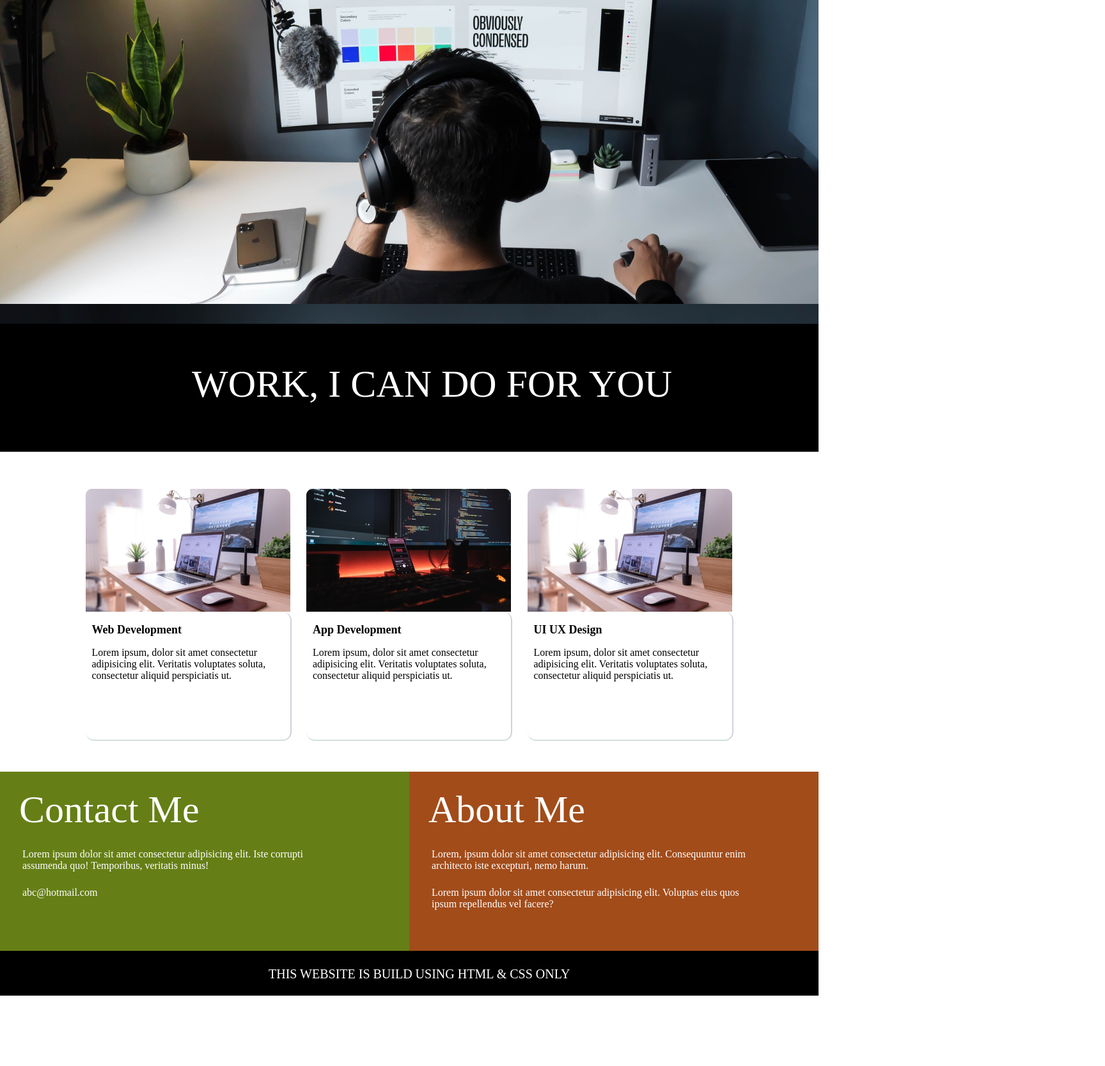
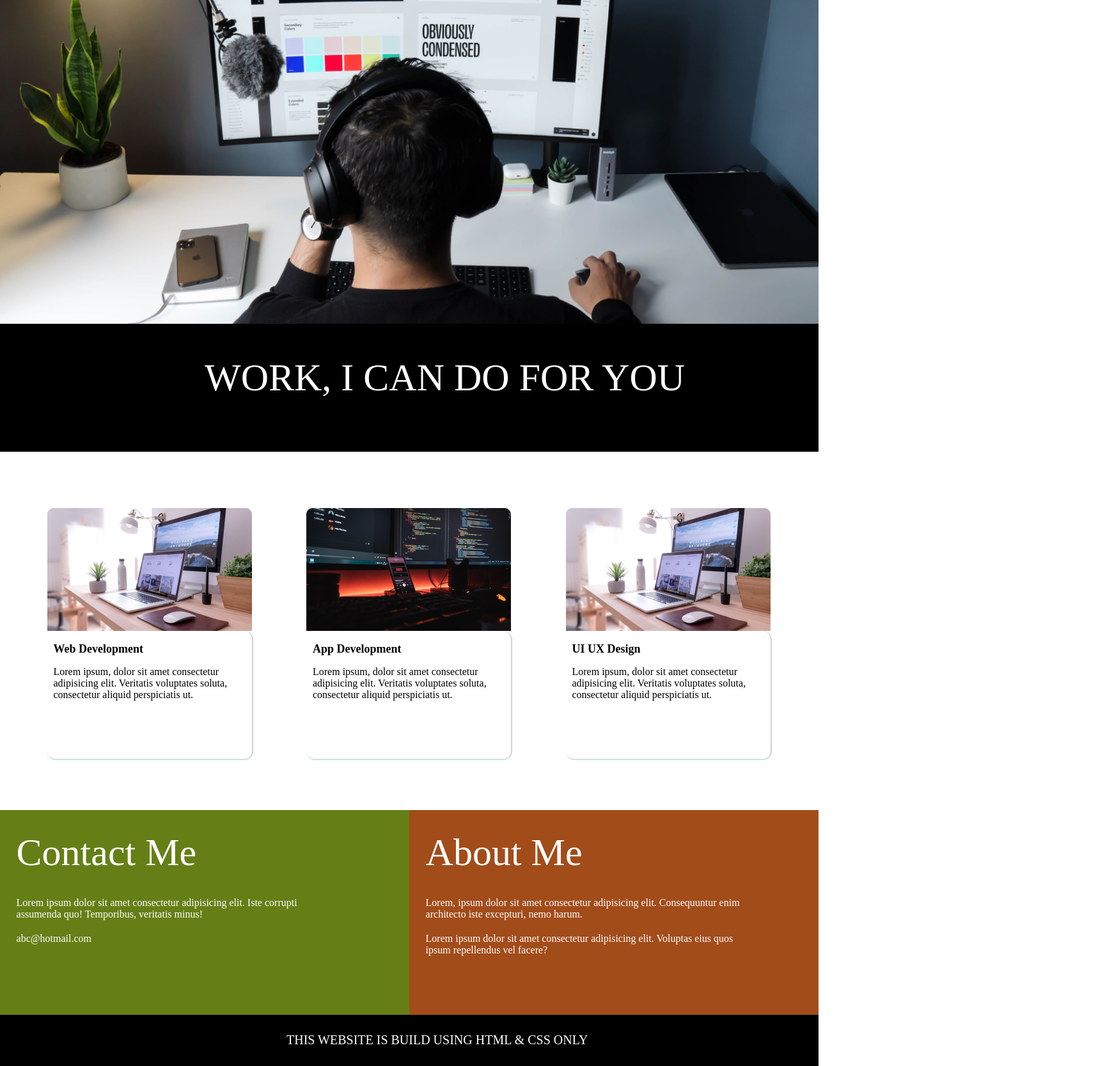
Before and after one commit to atulyadav924/html_css_websites, a plain HTML site: page html_css_websites/project_4/index.html in a window 1280 px wide. Shown: the part 294-1960 px from the top of the page at 64% size, 1728 px wide, since content can reach past the window. Before the commit the page ends 1850 px from the top, so only its background shows below. Drawn offline with Linux system fonts and the light colour scheme.

Commit message:
some changes

```diff
--- a/html_css_websites/project_1/style.css
+++ b/html_css_websites/project_1/style.css
@@ -8,11 +8,10 @@ body {
 
 /* Introduction*/
 .heading {
+
     display: flex;
-  /*  border: 1px solid red; */
-    position: absolute;
-    top: 110px;
-    left: 225px;
+    justify-content: center;
+    margin-top: 100px;
 
 }
 
@@ -21,19 +20,24 @@ body {
     border-radius: 180px;
     width: 300px;
 }
-.header-text {
+
+
+.header-text{
 
    /* border: 1px solid blue; */
     font-weight: bold;
     margin-left: 55px;
+}
 
-}
+
+
 .text1 {
    color: rgb(13, 16, 75);
    font-size: 50px;
    white-space: nowrap;
    margin-top: 225px;
 }
+
 
 .text2 {
     color: black;
@@ -46,44 +50,71 @@ body {
 
 
 .main {
-   position: absolute;
-   top: 470px;
-   left: 225px;
-   right: 250px;
+   display: flex;
+   flex-direction: column;
+   width: 100vw;
+   margin-top: 8vh;
 }
 
 .main1 {
     font-size: 70px;
+    align-self: center;
+    position: relative;
+    right: 175px;
+
 }
 
 .main2 {
     font-size: 20px;
     line-height: 30px;
-   /* border: 1px solid red;*/
     margin-top: 40px;
     text-align: justify;
     letter-spacing: 1.2px;
+    align-self: center;
+    width: 60%;
 }
 
 /* Last section */
 
 .section {
-    position: absolute;
+    /* position: absolute;
     top: 950px;
-    left: 225px;
+    left: 225px; */
+    display: flex;
+    flex-direction: column;
+    width: 100vw;
+
+
 }
 
-.footer {
-    position: absolute;
-    top: 1280px;
-    left: 780px;
-    /*border: 1px solid red;*/
+.section-div2 {
+    margin-top: 14px;
+    align-self: center;
+
+}
+
+
+.section-div1 {
+    font-weight: bold;
+    font-size: 18px;
+    align-self: center;
+    position: relative;
+    right: 415px;
+    margin-top: 40px;
+    margin-bottom: 10px;
 }
 
 .section-div2 ul li {
+    position: relative;
+    right: 90px;
     margin-top: 14px;
 }
-.section-div1 {
-    font-weight: bold;
-    font-size: 18px;
+
+
+
+.footer {
+
+    margin-left: 610px;
+    text-align: center;
+
 }
--- a/html_css_websites/project_4/style.css
+++ b/html_css_websites/project_4/style.css
@@ -1,15 +1,21 @@
 body {
     margin: 0;
     padding: 0;
+    width: 100vw;
 }
 .header {
     background-image: url(images/developer.png);
-    height: 100%;
+    background-repeat: no-repeat;
+    background-position: center;
+    background-size: cover;
+    height: 100vh;
+    width: 100vw;
 }
+
 .header-text {
-    position: absolute;
-    left: 230px;
-    top: 100px;
+    position: relative;
+    left: 20%;
+    top: 10%;
     font-size: 70px;
     color: white;
     font-family: 'Times New Roman', Times, serif;
@@ -29,10 +35,11 @@ body {
      height: 200px;
      position: relative;
 }
+
 .section-text {
     position: absolute;
-    left: 300px;
-    top: 60px;
+    left: 25%;
+    top: 25%;
     font-size: 60px;
     font-family: 'Times New Roman', Times, serif;
 
@@ -42,8 +49,8 @@ body {
     display: flex;
     justify-content: space-evenly;
     align-items: center;
-    padding: 40px 120px 40px 120px;
-    height: 420px;
+    /* padding: 40px 120px 40px 120px; */
+    height: 70vh;
 }
 .main-inside {
     margin-left: 10px;
@@ -79,8 +86,8 @@ body {
 }
 .section-new {
     display: flex;
-    width: 100%;
-    height: 280px;
+    width: 100vw;
+    height: 40vh;
 }
 #section-a {
     background-color: rgb(101, 127, 22);
@@ -95,39 +102,38 @@ body {
     display: flex;
     flex-direction: column;
     height: inherit;
-    width: inherit;
-    padding-left: 30px;
-    padding-right: 50px;
+    width: 50vw;
+    padding-left: 2vw;
     color: white;
     position: relative;
 }
 .section-heading {
     font-size: 60px;
     position: absolute;
-    top: 25px;
+    top: 10%;
 }
 
 .section-content {
     position: absolute ;
-    top: 120px;
-    left: 35px;
-    right: 100px;
+    top: 17vh;
+    left: 2vw;
+    width: 40vw;
 }
 .section-content-2 {
     position: absolute;
-    top: 180px;
-    left: 35px;
-    right: 100px;
+    top: 24vh;
+    left: 2vw;
+    width: 40vw;
 }
 .footer {
-    height: 70px;
+    height: 10vh;
     background-color: black;
     color: white;
     position: relative;
 }
 .footer > div {
-    position: absolute;
-    left: 420px;
-    top: 25px;
     font-size: 20px;
+    position: relative;
+    left: 35%;
+    top: 35%;
 }
--- a/html_css_websites/project_5/style.css
+++ b/html_css_websites/project_5/style.css
@@ -2,7 +2,7 @@ body {
     box-sizing: border-box;
     margin: 0px;
     padding: 0px;
-    width: 1366px;
+    width: 100%;
 
 }
 .header {
@@ -17,6 +17,7 @@ body {
     z-index: 10;
     background-color: white;
 }
+
 .header-menu > div {
     height: 5px;
     width: 30px;
@@ -27,8 +28,8 @@ body {
 }
 .main {
     display: flex;
-    padding-top: 40px;
-    padding-left: 80px;
+    width: 100%;
+    justify-content: center;
 }
 .main-second-half {
     display: flex;
@@ -71,7 +72,7 @@ body {
 .section {
     display: flex;
     margin: 50px 100px;
-   /* justify-items: center; */
+    justify-content: center;
 }
 .section-part {
     display: flex;
@@ -95,19 +96,27 @@ body {
     opacity: 0.8;
     width: 280px;
 }
+
+ #portion {
+
+     display: flex;
+     flex-direction: column;
+     align-items: center;
+
+}
+
+
 .horizontal-rule {
     border: solid 1px rgb(179, 0, 255);
     width: 1200px;
-    margin-left: 70px;
     margin-bottom: 50px;
 }
+
 #button button{
     border: none ;
     background-color: rgb(50, 174, 50);
     color: white;
     padding: 7px 10px;
-    position: relative;
-    left: 600px;
     font-size: 16px;
     margin-bottom: 16px;
 }
@@ -116,8 +125,7 @@ body {
 
     font-weight: bold;
     font-size: 24px;
-    position: relative;
-    left: 550px;
+
 }
 
 .images-part {
```
Also changed, not shown: html_css_websites/project_2/index.html (+1 -1 lines), html_css_websites/project_3/index.html (+3 -3 lines), html_css_websites/project_3/style.css (+33 -31 lines), html_css_websites/project_5/index.html (+10 -3 lines).
